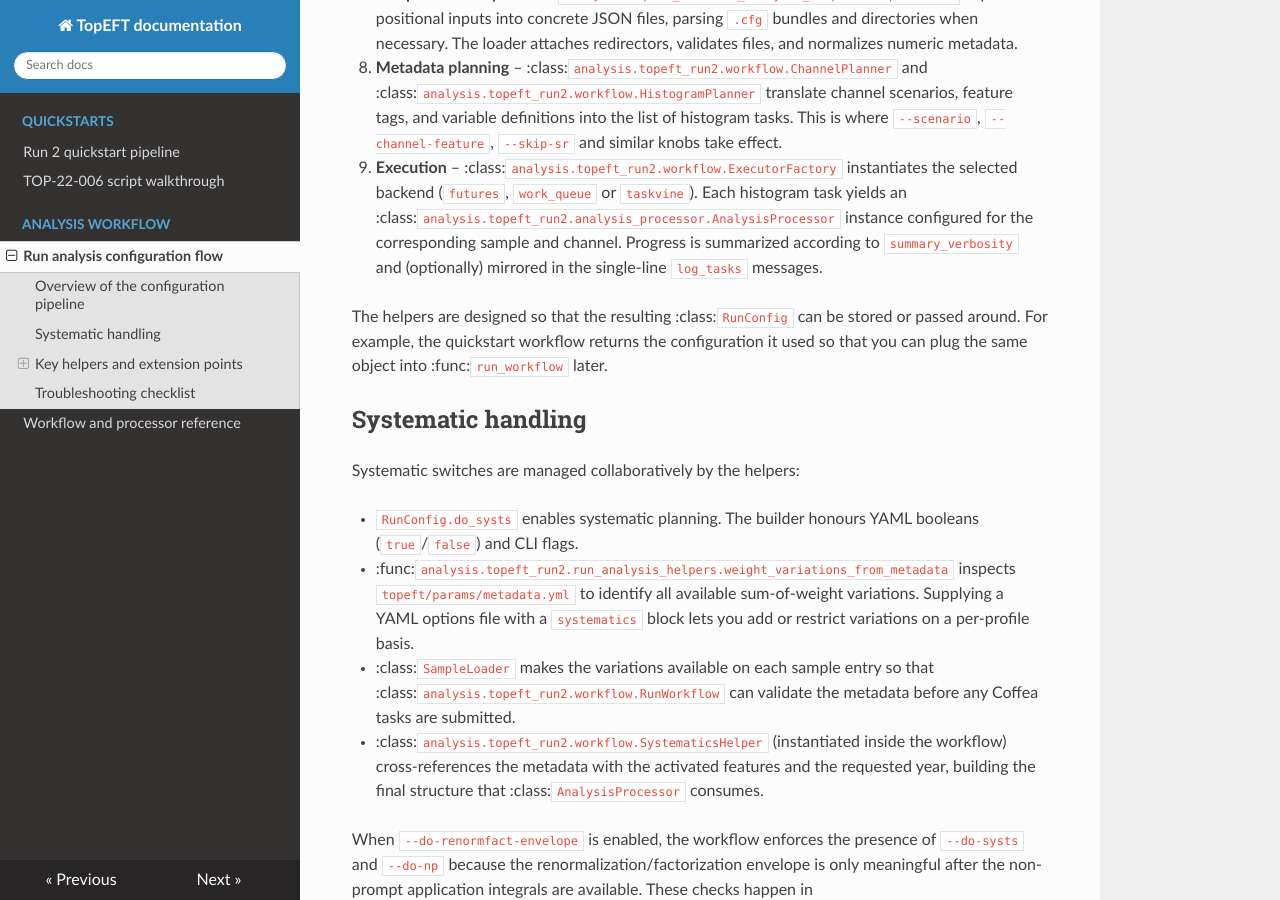
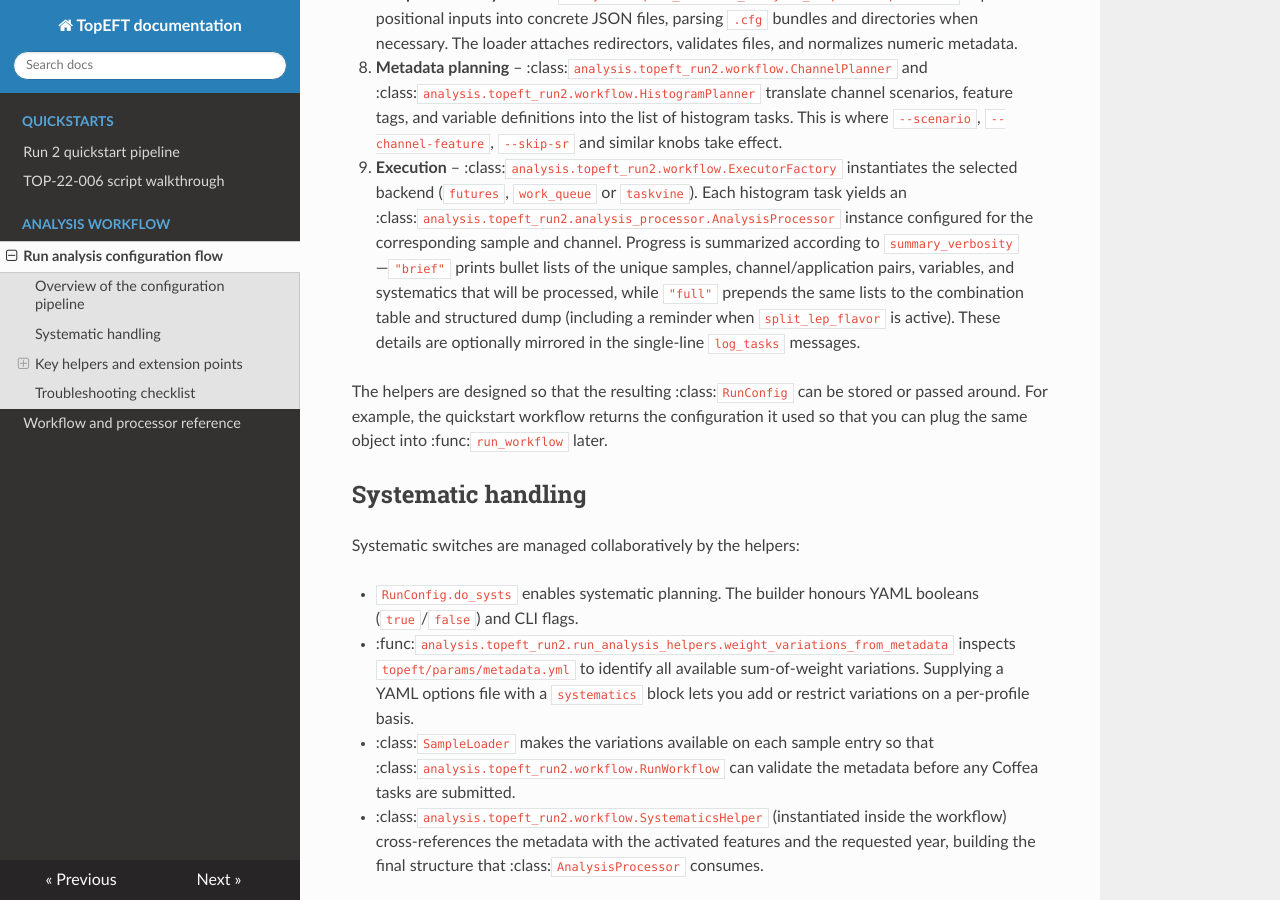
Before and after one commit to TopEFT/topeft, an MkDocs documentation site: the page built from docs/run_analysis_configuration.md, in a window 1280 px wide and 900 px high, scrolled down 967 px. Built offline with MkDocs 1.6.1, drawn with Linux system fonts in a browser that asks for light colours; nearby versions of some CDN libraries; some of the changed text lies outside the part shown.

Commit message:
Improve histogram summary verbosity outputs

```diff
--- a/docs/run_analysis_configuration.md
+++ b/docs/run_analysis_configuration.md
@@ -54,8 +54,12 @@ root::
    ``taskvine``).  Each histogram task yields an
    :class:`analysis.topeft_run2.analysis_processor.AnalysisProcessor` instance
    configured for the corresponding sample and channel.  Progress is summarized
-   according to ``summary_verbosity`` and (optionally) mirrored in the
-   single-line ``log_tasks`` messages.
+   according to ``summary_verbosity``—``"brief"`` prints bullet lists of the
+   unique samples, channel/application pairs, variables, and systematics that
+   will be processed, while ``"full"`` prepends the same lists to the
+   combination table and structured dump (including a reminder when
+   ``split_lep_flavor`` is active).  These details are optionally mirrored in
+   the single-line ``log_tasks`` messages.
 
 The helpers are designed so that the resulting :class:`RunConfig` can be stored
 or passed around.  For example, the quickstart workflow returns the configuration
@@ -117,9 +121,9 @@ The table below summarises the most common extension hooks:
 The quickstart helper (``python -m topeft.quickstart``) produces a YAML snippet
 when called with ``--emit-options``.  Saving the output provides a reproducible
 baseline that can be tweaked manually before feeding it to ``run_analysis.py``.
-Common adjustments include enabling ``do_systs``, tweaking ``summary_verbosity``
-for longer planning output, and switching executors once the run is ready to
-scale beyond the local machine.
+Common adjustments include enabling ``do_systs``, tweaking
+``summary_verbosity`` to show only the bullet lists or the full table, and
+switching executors once the run is ready to scale beyond the local machine.
 
 ## Troubleshooting checklist
 
```
Also changed, not shown: docs/analysis_processing.md (+9 -4 lines), 2 other files.
